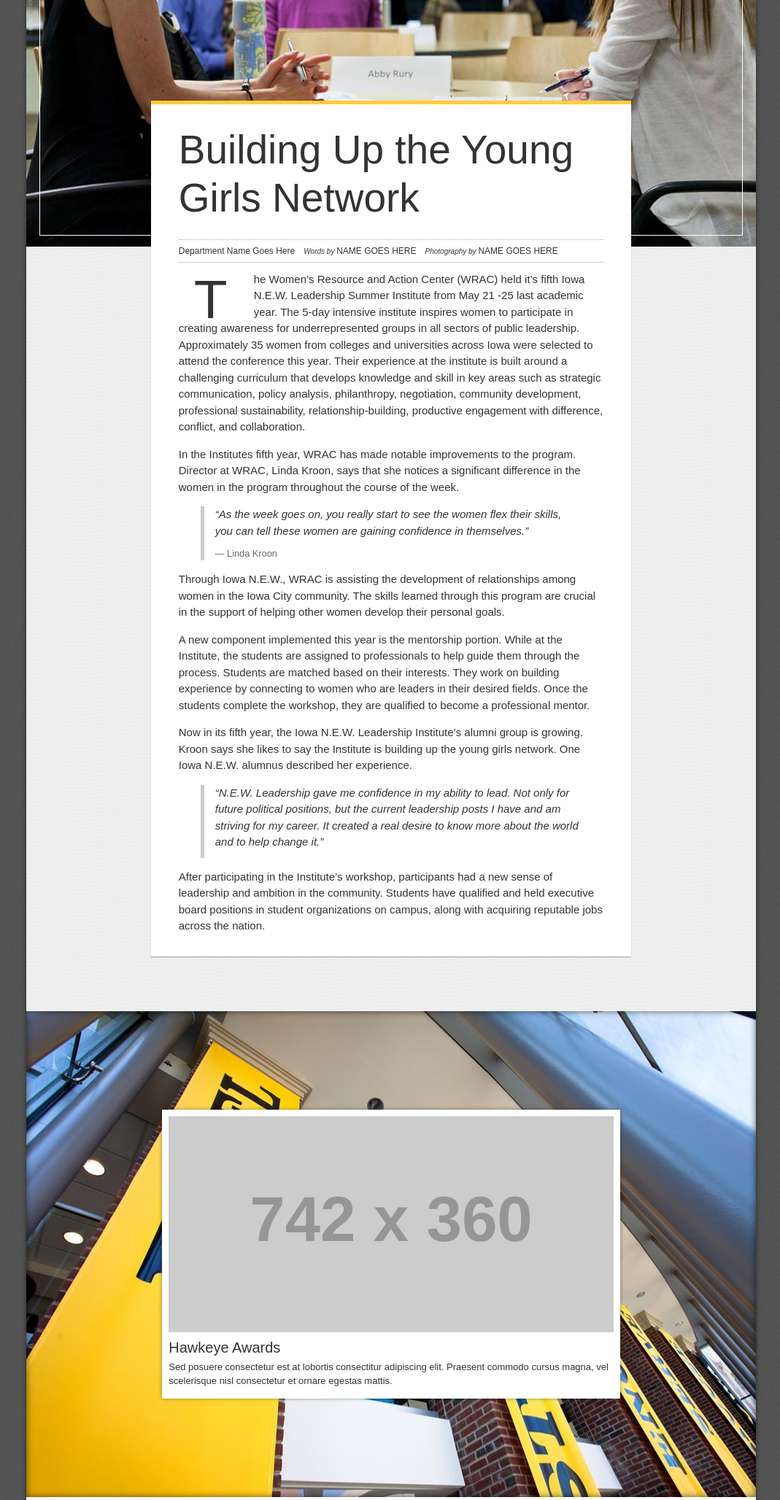
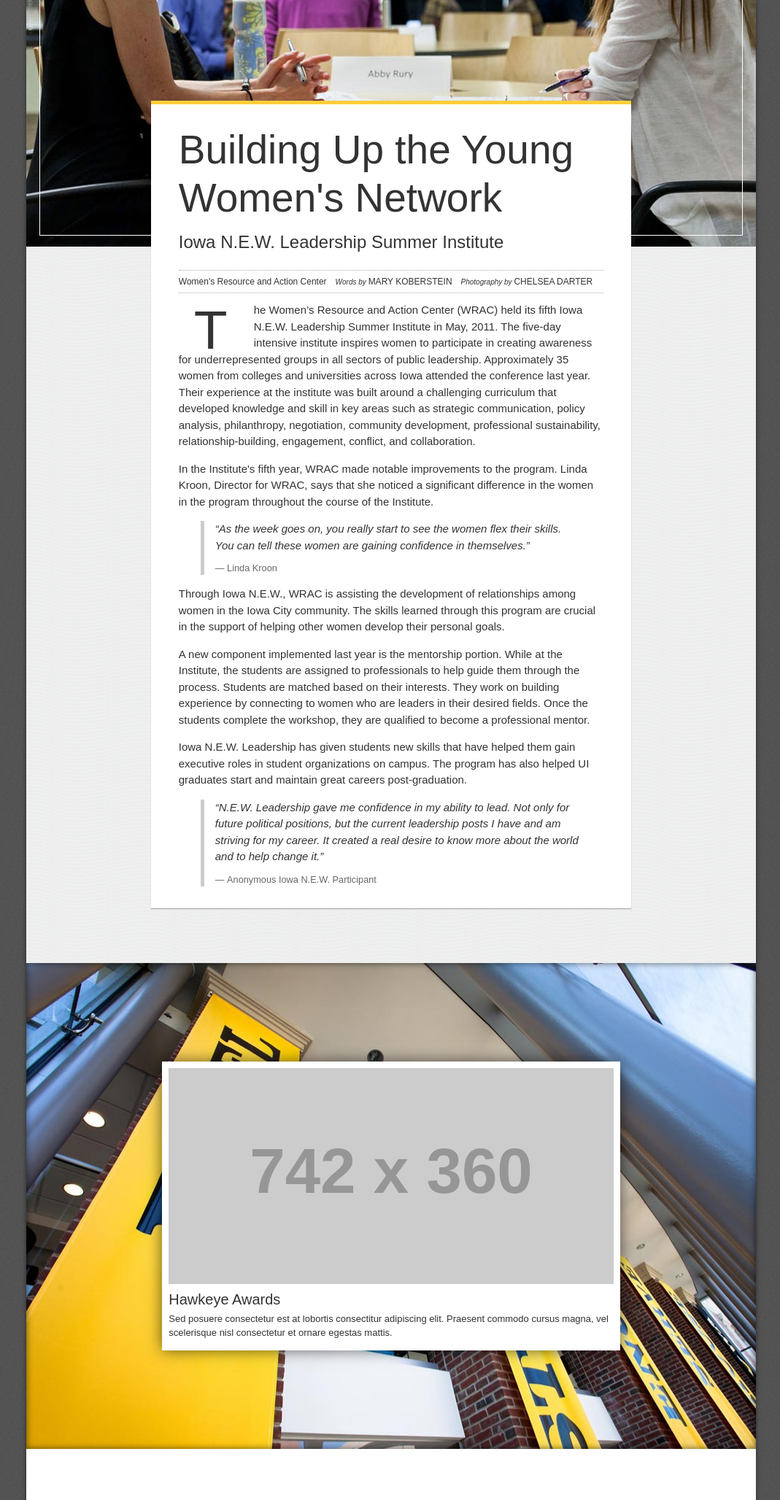
Before and after one commit to bewoldt/annualreport, a PHP site: page /engage.php in a window 1280 px wide. Shown: the part 1127-3183 px from the top of the page at 73% size, without its empty margins (104-1173 px from the left). Run offline with PHP 8.4, Linux system fonts and the light colour scheme; grey boxes labelled with a size stand in for pictures from a placeholder-image service; some libraries are stand-ins or nearby versions.

Commit message:
updating content

```diff
--- a/engage.php
+++ b/engage.php
@@ -62,30 +62,29 @@
                 <div class="span8 offset2">
                      <div class="content">
                         <header>
-                            <h1 class="title">Building Up the Young Girls Network</h1>
+                            <h1 class="title">Building Up the Young Women's Network</h1>
+                            <h3 class="sub-head">Iowa N.E.W. Leadership Summer Institute</h3>
                         </header>
                         <div class="meta">
                             <ul>
-                                <li>Department Name Goes Here</li>
-                                <li><em>Words by <span>Name Goes Here</span></em></li>
-                                <li><em>Photography by <span>Name Goes Here</span></em></li>
+                                <li>Women's Resource and Action Center</li>
+                                <li><em>Words by <span>Mary Koberstein</span></em></li>
+                                <li><em>Photography by <span>Chelsea Darter</span></em></li>
                             </ul>
                         </div>
-                        <p><span class="dropcap">T</span>he Women’s Resource and Action Center (WRAC) held it’s fifth Iowa N.E.W. Leadership Summer Institute from May 21 -25 last academic year. The 5-day intensive institute inspires women to participate in creating awareness for underrepresented groups in all sectors of public leadership. Approximately 35 women from colleges and universities across Iowa were selected to attend the conference this year. Their experience at the institute is built around a challenging curriculum that develops knowledge and skill in key areas such as strategic communication, policy analysis, philanthropy, negotiation, community development, professional sustainability, relationship-building, productive engagement with difference, conflict, and collaboration.</p>
-                        <p>In the Institutes fifth year, WRAC has made notable improvements to the program. Director at WRAC, Linda Kroon, says that she notices a significant difference in the women in the program throughout the course of the week.</p>
+                        <p><span class="dropcap">T</span>he Women’s Resource and Action Center (WRAC) held its fifth Iowa N.E.W. Leadership Summer Institute in May, 2011. The five-day intensive institute inspires women to participate in creating awareness for underrepresented groups in all sectors of public leadership. Approximately 35 women from colleges and universities across Iowa attended the conference last year. Their experience at the institute was built around a challenging curriculum that developed knowledge and skill in key areas such as strategic communication,  policy analysis, philanthropy, negotiation, community development, professional sustainability, relationship-building, engagement, conflict, and collaboration.</p>
+                        <p>In the Institute's fifth year, WRAC made notable improvements to the program. Linda Kroon, Director for WRAC, says that she noticed a significant difference in the women in the program throughout the course of the Institute.</p>
                         <blockquote>
-                            <p>“As the week goes on, you really start to see the women flex their skills, you can tell these women are gaining confidence in themselves.”</p>
+                            <p>“As the week goes on, you really start to see the women flex their skills. You can tell these women are gaining confidence in themselves.”</p>
                             <small>Linda Kroon</small>
                         </blockquote>
                         <p>Through Iowa N.E.W., WRAC is assisting the development of relationships among women in the Iowa City community. The skills learned through this program are crucial in the support of helping other women develop their personal goals.</p>
-
-                        <p>A new component implemented this year is the mentorship portion. While at the Institute, the students are assigned to professionals to help guide them through the process. Students are matched based on their interests. They work on building experience by connecting to women who are leaders in their desired fields. Once the students complete the workshop, they are qualified to become a professional mentor.</p>
-
-                        <p>Now in its fifth year, the Iowa N.E.W. Leadership Institute’s alumni group is growing. Kroon says she likes to say the Institute is building up the young girls network. One Iowa N.E.W. alumnus described her experience.</p>
+                        <p>A new component implemented last year is the mentorship portion. While at the Institute, the students are assigned to professionals to help guide them through the process. Students are matched based on their interests. They work on building experience by connecting to women who are leaders in their desired fields. Once the students complete the workshop, they are qualified to become a professional mentor.</p>
+                        <p>Iowa N.E.W. Leadership has given students new skills that have helped them gain executive roles in student organizations on campus. The program has also helped UI graduates start and maintain great careers post-graduation.</p>
                         <blockquote>
-                            <p>“N.E.W. Leadership gave me confidence in my ability to lead. Not only for future political positions, but the current leadership posts I have and am striving for my career. It created a real desire to know more about the world and to help change it.” </p>
+                            <p>“N.E.W. Leadership gave me confidence in my ability to lead. Not only for future political positions, but the current leadership posts I have and am striving for my career. It created a real desire to know more about the world and to help change it.”</p>
+                            <small>Anonymous Iowa N.E.W. Participant</small>
                         </blockquote>
-                        <p>After participating in the Institute’s workshop, participants had a new sense of leadership and ambition in the community. Students have qualified and held executive board positions in student organizations on campus, along with acquiring reputable jobs across the nation.</p>
                     </div>
                 </div>
             </div><!-- end row -->
@@ -107,29 +106,27 @@
             <div class="row-fluid">
                 <div class="span10 offset1">
                     <header class="header">
-                        <h1 class="title">Find Your Pick One!</h1>
-                        <h3 class="sub-head">Sub Heading Goes Here</h3>
+                        <h1 class="title">Pick One Encourages Student Involvement</h1>
+                        <h3 class="sub-head">Participation Rate Reaches 42% of First Year Students</h3>
                     </header>
+                    <div>
+                        <img src="images/pickone.jpg" alt="">
+                    </div>
+                    <br>
                     <div class="row-fluid">
                         <div class="span3 meta">
                            <ul>
-                                <li>Department Name Goes Here</li>
-                                <li><em>Words by <span>Name Goes Here</span></em></li>
-                                <li><em>Photography by <span>Name Goes Here</span></em></li>
+                                <li>Center for Student Involvement and Leadership</li>
+                                <li><em>Words by <span>Madeline Osman</span></em></li>
                             </ul>
                         </div>
                         <div class="span9">
-                            <p><span class="dropcap">P</span>ick One is an initiative for first year students to get involved on campus. There are nine areas students can choose from: Academic/Honors Opportunities, Campus Employment, Fraternities and Sororities, Intramural or Club Sports, Leadership, Multicultural Activities, Performing Arts, Student Organizations, and Volunteering. But don’t let that limit you to just one opportunity! The most popular categories are student organizations (there are over 450 on campus!). Close followers are Fraternities and Sororities, Intramural Sports, and Student Employment. The most popular specific Pick One opportunity is Dance Marathon, but HawksNest and Intramural Football/Flag Football also have a lot of student involvement.</p>
-                        </div>
-                        <div class="span12 img-callout">
-                            <img src="images/pickone.jpg" alt="">
-                        </div>
-                        <div class="span9 offset3">
-                            <p>Pick One is in its 5th year of operation and sees continuous growth and engagement each year. This year, Pick One had a participation rate of more than 42% of all first-year students.</p>
-                            <blockquote>
-                                <p>Pick One had a participation rate of more than 42% of all first-year students</p>
+                            <p><span class="dropcap">A</span>rriving on campus can be a daunting experience for first year students. New social and living situations, academic challenges, and newly found independence can take up every minute of every day. Pick One is an initiative that encourages students to get involved in at least one organization early on. Being involved in student organizations or activities can be a valuable experiential learning experience.</p>
+                            <p>There are nine areas students can choose from: Academic/Honors Opportunities, Campus Employment, Fraternities and Sororities, Intramural or Club Sports, Leadership, Multicultural Activities, Performing Arts, Student Organizations, and Volunteering. There are more than 450 student organizations through the Center for Student Involvement and Leadership, and these organizations are the most popular choices by students using Pick One. Close followers are fraternities and sororities, intramural sports, and student employment. The most popular Pick One opportunity is Dance Marathon, but Hawks Nest and intramural football are close seconds.</p>
+                            <blockquote class="full-width">
+                                <p>Pick One is in its 5th year of operation and sees continuous growth and engagement each year. This year, Pick One had a participation rate of more than <strong>42%</strong> of all first-year students.</p>
                             </blockquote>
-                            <p>Why should you participate? Pick One gives students the chance to feel more connected on campus while having fun and meeting people. Involvement helps build your resume with teamwork and leadership skills. Getting involved makes people feel more connected to their campus, and increases retention for the University. By simply registering your Pick One on the exploration tool at <a href="http://pickone.uiowa.edu" target="_blank">http://pickone.uiowa.edu</a>, you will be eligible to win great prizes, including an iPad. Pick One started as a catalyst to get students involved, but there are so many other things people can do on campus. In the future, the Pick One program may expand to include transfer students.</p>
+                            <p>Pick One gives students the chance to feel more connected on campus while having fun and meeting people. Involvement helps build teamwork and leadership skills. Getting involved makes people feel more is also tied to retaining UI students who might otherwise leave the University. Future initiatives for Pick One include extending the program to transfer students.</p>
                         </div>
                     </div><!-- end row -->
                 </div>
--- a/scss/imports/typography.scss
+++ b/scss/imports/typography.scss
@@ -67,7 +67,6 @@
     overflow: hidden;
     & p {
         margin-bottom: 10px;
-        line-height: 1.5;
     }
     & small {
         display: block;
--- a/scss/site.scss
+++ b/scss/site.scss
@@ -502,9 +502,9 @@
 .video-container {
 	@media (min-width: 768px) {
     	margin: 0 1em;
-		-webkit-box-shadow: 0 0 5px rgba(0,0,0,.4);
-   		   -moz-box-shadow: 0 0 5px rgba(0,0,0,.4);
-                box-shadow: 0 0 5px rgba(0,0,0,.4);
+		-webkit-box-shadow: 0 0 20px rgba(0,0,0,.6);
+   		   -moz-box-shadow: 0 0 20px rgba(0,0,0,.6);
+                box-shadow: 0 0 20px rgba(0,0,0,.6);
   	}
 }
 .video-block .video-container {
@@ -772,9 +772,6 @@
 #saturdays-gallery {
 	box-shadow: none;
 }
-#saturdays-gallery li {
-	xmargin-right: 8px;
-}
 
 
 /* Footer
```
Also changed, not shown: excel.php (+4 -14 lines), serve.php (+31 -36 lines), css/site.css, hatch.png (added), images/hatch.png (added).
